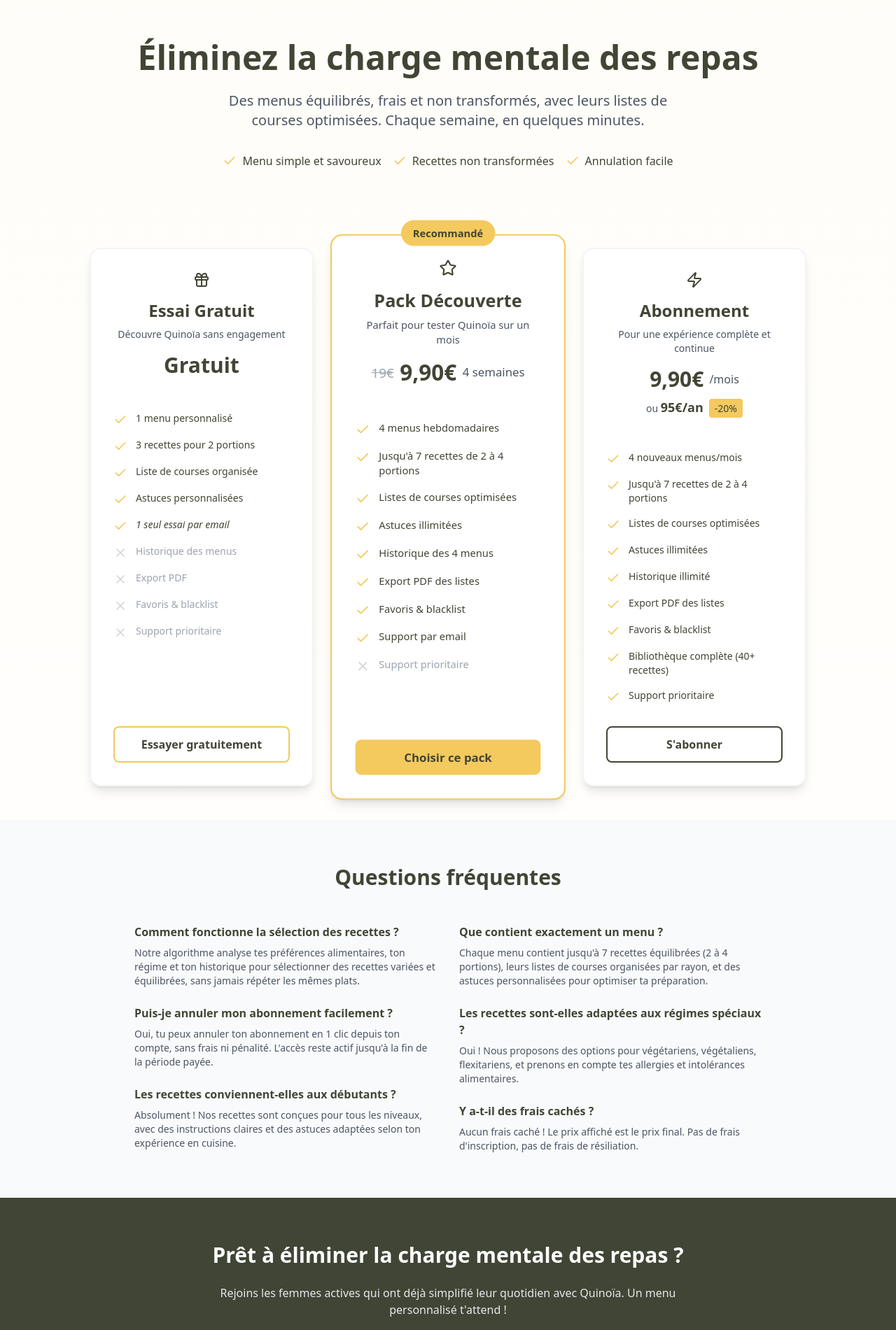
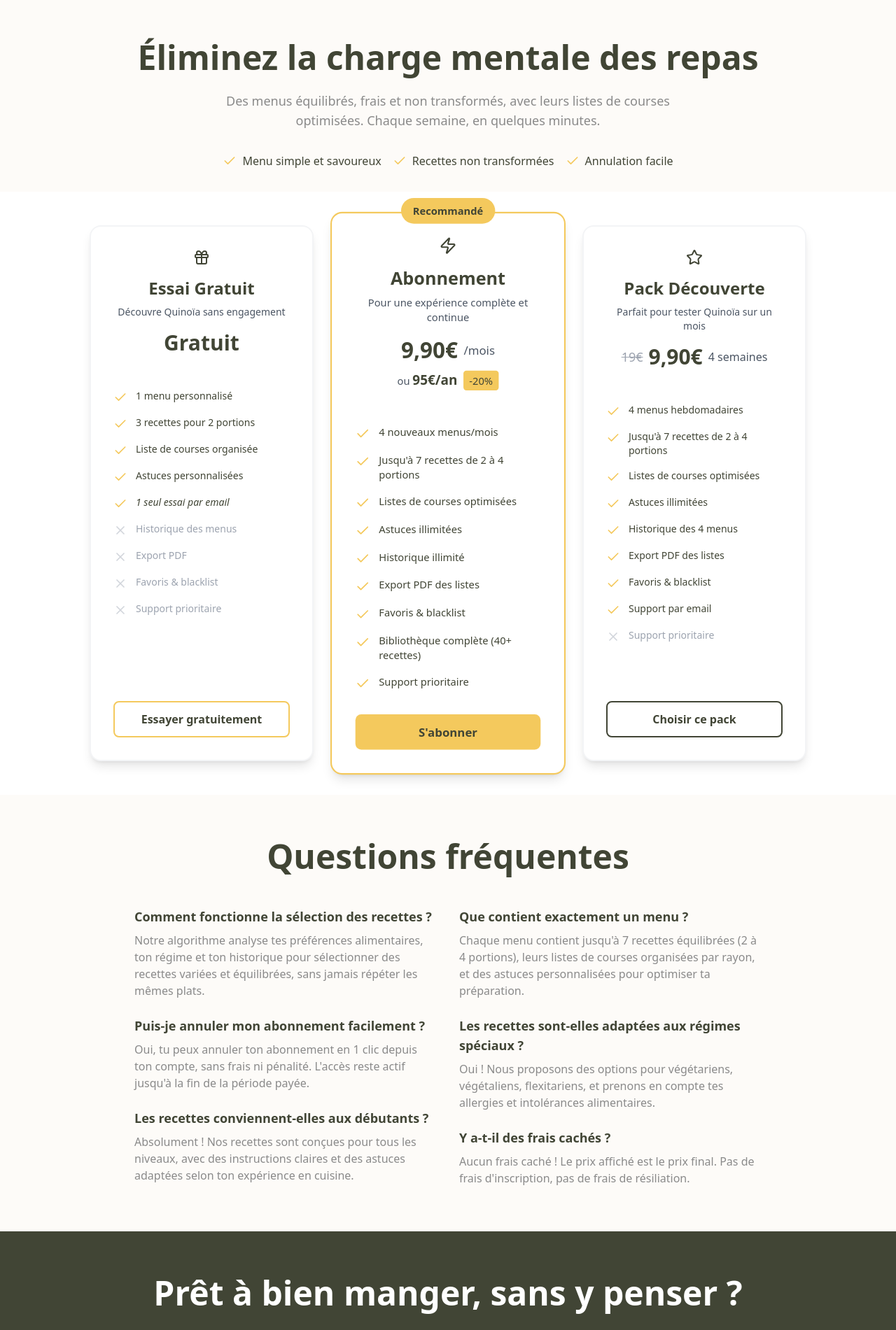
Before and after one commit to laura-perez/quinoia-public, a Next.js app: page /tarifs in a window 1280 px wide. Shown: the part 80-1981 px from the top of the page at 70% size. Built offline with nearby package versions, Linux system fonts and the light colour scheme; no server answers.

Commit message:
feat: Enhance PricingPage to filter plans based on trial status; update plan details and improve UI elements for better user experience

```diff
--- a/pages/tarifs.tsx
+++ b/pages/tarifs.tsx
@@ -1,6 +1,7 @@
 import React from 'react';
 import Head from 'next/head';
 import Link from 'next/link';
+import { useRouter } from 'next/router';
 import { Check, X, Star, Gift, Zap } from 'lucide-react';
 import Navbar from '../src/components/ui/Navbar';
 
@@ -27,7 +28,11 @@ interface Plan {
 }
 
 const PricingPage = () => {
-  const plans: Plan[] = [
+  const router = useRouter();
+  const isFromTrialExpired = router.query.from === 'trial-expired';
+
+  // Base plans configuration
+  const allPlans: Plan[] = [
     {
       id: 'essai',
       name: 'Essai Gratuit',
@@ -51,12 +56,36 @@ const PricingPage = () => {
       ctaStyle: 'border-2 border-[#F4C95D] text-[#414535] hover:bg-[#F4C95D]'
     },
     {
+      id: 'mensuel',
+      name: 'Abonnement',
+      price: '9,90€',
+      duration: '/mois',
+      yearlyPrice: '95€/an',
+      yearlyDiscount: '-20%',
+      badge: 'Recommandé',
+      icon: <Zap className="w-6 h-6" />,
+      description: 'Pour une expérience complète et continue',
+      features: [
+        { text: '4 nouveaux menus/mois', included: true },
+        { text: 'Jusqu\'à 7 recettes de 2 à 4 portions', included: true },
+        { text: 'Listes de courses optimisées', included: true },
+        { text: 'Astuces illimitées', included: true },
+        { text: 'Historique illimité', included: true },
+        { text: 'Export PDF des listes', included: true },
+        { text: 'Favoris & blacklist', included: true },
+        { text: 'Bibliothèque complète (40+ recettes)', included: true },
+        { text: 'Support prioritaire', included: true }
+      ],
+      cta: "S'abonner",
+      ctaStyle: 'bg-[#F4C95D] text-[#414535] hover:bg-[#E5B84A]'
+    },
+    {
       id: 'decouverte',
       name: 'Pack Découverte',
       price: '9,90€',
       originalPrice: '19€',
       duration: '4 semaines',
-      badge: 'Recommandé',
+      badge: null,
       icon: <Star className="w-6 h-6" />,
       description: 'Parfait pour tester Quinoïa sur un mois',
       features: [
@@ -71,33 +100,14 @@ const PricingPage = () => {
         { text: 'Support prioritaire', included: false }
       ],
       cta: 'Choisir ce pack',
-      ctaStyle: 'bg-[#F4C95D] text-[#414535] hover:bg-[#E5B84A]'
-    },
-    {
-      id: 'mensuel',
-      name: 'Abonnement',
-      price: '9,90€',
-      duration: '/mois',
-      yearlyPrice: '95€/an',
-      yearlyDiscount: '-20%',
-      badge: null,
-      icon: <Zap className="w-6 h-6" />,
-      description: 'Pour une expérience complète et continue',
-      features: [
-        { text: '4 nouveaux menus/mois', included: true },
-        { text: 'Jusqu\'à 7 recettes de 2 à 4 portions', included: true },
-        { text: 'Listes de courses optimisées', included: true },
-        { text: 'Astuces illimitées', included: true },
-        { text: 'Historique illimité', included: true },
-        { text: 'Export PDF des listes', included: true },
-        { text: 'Favoris & blacklist', included: true },
-        { text: 'Bibliothèque complète (40+ recettes)', included: true },
-        { text: 'Support prioritaire', included: true }
-      ],
-      cta: "S'abonner",
       ctaStyle: 'border-2 border-[#414535] text-[#414535] hover:bg-[#414535] hover:text-white'
     }
   ];
+
+  // Filter plans based on context
+  const plans = isFromTrialExpired
+    ? allPlans.filter(plan => plan.id !== 'essai') // Remove trial option
+    : allPlans;
 
   return (
     <>
@@ -110,17 +120,17 @@ const PricingPage = () => {
         <meta name="robots" content="index,follow" />
       </Head>
 
-      <div className="min-h-screen bg-gradient-to-b from-[#FFFDF8] to-white">
+      <div className="min-h-screen bg-white">
         {/* Header - Same as landing page */}
         <Navbar />
 
         {/* Hero Section */}
-        <section className="py-16 px-4">
+        <section className="pt-8 md:pt-12 lg:pt-16 pb-8 px-4 bg-[#FDFBF8]">
           <div className="max-w-4xl mx-auto text-center">
-            <h1 className="text-4xl md:text-5xl font-bold text-[#414535] mb-6">
+            <h1 className="text-4xl font-extrabold sm:text-5xl text-[#414535] mb-6">
               Éliminez la charge mentale des repas
             </h1>
-            <p className="text-xl text-gray-600 mb-8 max-w-2xl mx-auto">
+            <p className="text-lg text-[#8A8A8A] mb-8 max-w-2xl mx-auto">
               Des menus équilibrés, frais et non transformés, avec leurs listes de courses optimisées.
               Chaque semaine, en quelques minutes.
             </p>
@@ -144,7 +154,9 @@ const PricingPage = () => {
         {/* Pricing Cards */}
         <section className="py-12 px-4">
           <div className="max-w-6xl mx-auto">
-            <div className="grid md:grid-cols-3 gap-8 max-w-5xl mx-auto">
+            <div className={`grid gap-8 max-w-5xl mx-auto ${
+              isFromTrialExpired ? 'md:grid-cols-2' : 'md:grid-cols-3'
+            }`}>
               {plans.map((plan) => (
                 <div
                   key={plan.id}
@@ -228,36 +240,36 @@ const PricingPage = () => {
         </section>
 
         {/* FAQ Section */}
-        <section className="py-16 px-4 bg-gray-50">
+        <section className="py-16 px-4 bg-[#FDFBF8]">
           <div className="max-w-4xl mx-auto">
-            <h2 className="text-3xl font-bold text-[#414535] text-center mb-12">
+            <h2 className="text-4xl font-extrabold sm:text-5xl text-[#414535] text-center mb-12">
               Questions fréquentes
             </h2>
             <div className="grid md:grid-cols-2 gap-8">
               <div className="space-y-6">
                 <div>
-                  <h3 className="font-semibold text-[#414535] mb-2">
+                  <h3 className="text-lg font-bold text-[#414535] mb-2">
                     Comment fonctionne la sélection des recettes ?
                   </h3>
-                  <p className="text-gray-600 text-sm">
+                  <p className="text-[#8A8A8A] text-base">
                     Notre algorithme analyse tes préférences alimentaires, ton régime et ton historique pour
                     sélectionner des recettes variées et équilibrées, sans jamais répéter les mêmes plats.
                   </p>
                 </div>
                 <div>
-                  <h3 className="font-semibold text-[#414535] mb-2">
+                  <h3 className="text-lg font-bold text-[#414535] mb-2">
                     Puis-je annuler mon abonnement facilement ?
                   </h3>
-                  <p className="text-gray-600 text-sm">
+                  <p className="text-[#8A8A8A] text-base">
                     Oui, tu peux annuler ton abonnement en 1 clic depuis ton compte,
                     sans frais ni pénalité. L'accès reste actif jusqu'à la fin de la période payée.
                   </p>
                 </div>
                 <div>
-                  <h3 className="font-semibold text-[#414535] mb-2">
+                  <h3 className="text-lg font-bold text-[#414535] mb-2">
                     Les recettes conviennent-elles aux débutants ?
                   </h3>
-                  <p className="text-gray-600 text-sm">
+                  <p className="text-[#8A8A8A] text-base">
                     Absolument ! Nos recettes sont conçues pour tous les niveaux, avec des instructions
                     claires et des astuces adaptées selon ton expérience en cuisine.
                   </p>
@@ -265,28 +277,28 @@ const PricingPage = () => {
               </div>
               <div className="space-y-6">
                 <div>
-                  <h3 className="font-semibold text-[#414535] mb-2">
+                  <h3 className="text-lg font-bold text-[#414535] mb-2">
                     Que contient exactement un menu ?
                   </h3>
-                  <p className="text-gray-600 text-sm">
+                  <p className="text-[#8A8A8A] text-base">
                     Chaque menu contient jusqu'à 7 recettes équilibrées (2 à 4 portions), leurs listes de courses
                     organisées par rayon, et des astuces personnalisées pour optimiser ta préparation.
                   </p>
                 </div>
                 <div>
-                  <h3 className="font-semibold text-[#414535] mb-2">
+                  <h3 className="text-lg font-bold text-[#414535] mb-2">
                     Les recettes sont-elles adaptées aux régimes spéciaux ?
                   </h3>
-                  <p className="text-gray-600 text-sm">
+                  <p className="text-[#8A8A8A] text-base">
                     Oui ! Nous proposons des options pour végétariens, végétaliens, flexitariens,
                     et prenons en compte tes allergies et intolérances alimentaires.
                   </p>
                 </div>
                 <div>
-                  <h3 className="font-semibold text-[#414535] mb-2">
+                  <h3 className="text-lg font-bold text-[#414535] mb-2">
                     Y a-t-il des frais cachés ?
                   </h3>
-                  <p className="text-gray-600 text-sm">
+                  <p className="text-[#8A8A8A] text-base">
                     Aucun frais caché ! Le prix affiché est le prix final.
                     Pas de frais d'inscription, pas de frais de résiliation.
                   </p>
@@ -299,11 +311,11 @@ const PricingPage = () => {
         {/* CTA Section */}
         <section className="py-16 px-4 bg-[#414535]">
           <div className="max-w-4xl mx-auto text-center">
-            <h2 className="text-3xl font-bold text-white mb-6">
-              Prêt à éliminer la charge mentale des repas ?
+            <h2 className="text-4xl font-extrabold sm:text-5xl text-white mb-6">
+              Prêt à bien manger, sans y penser ?
             </h2>
-            <p className="text-gray-200 mb-8 max-w-2xl mx-auto">
-              Rejoins les femmes actives qui ont déjà simplifié leur quotidien avec Quinoïa.
+            <p className="text-lg text-gray-200 mb-8 max-w-2xl mx-auto">
+              Rejoins les personnes actives qui ont déjà simplifié leur quotidien avec Quinoïa.
               Un menu personnalisé t'attend !
             </p>
             <Link
```
